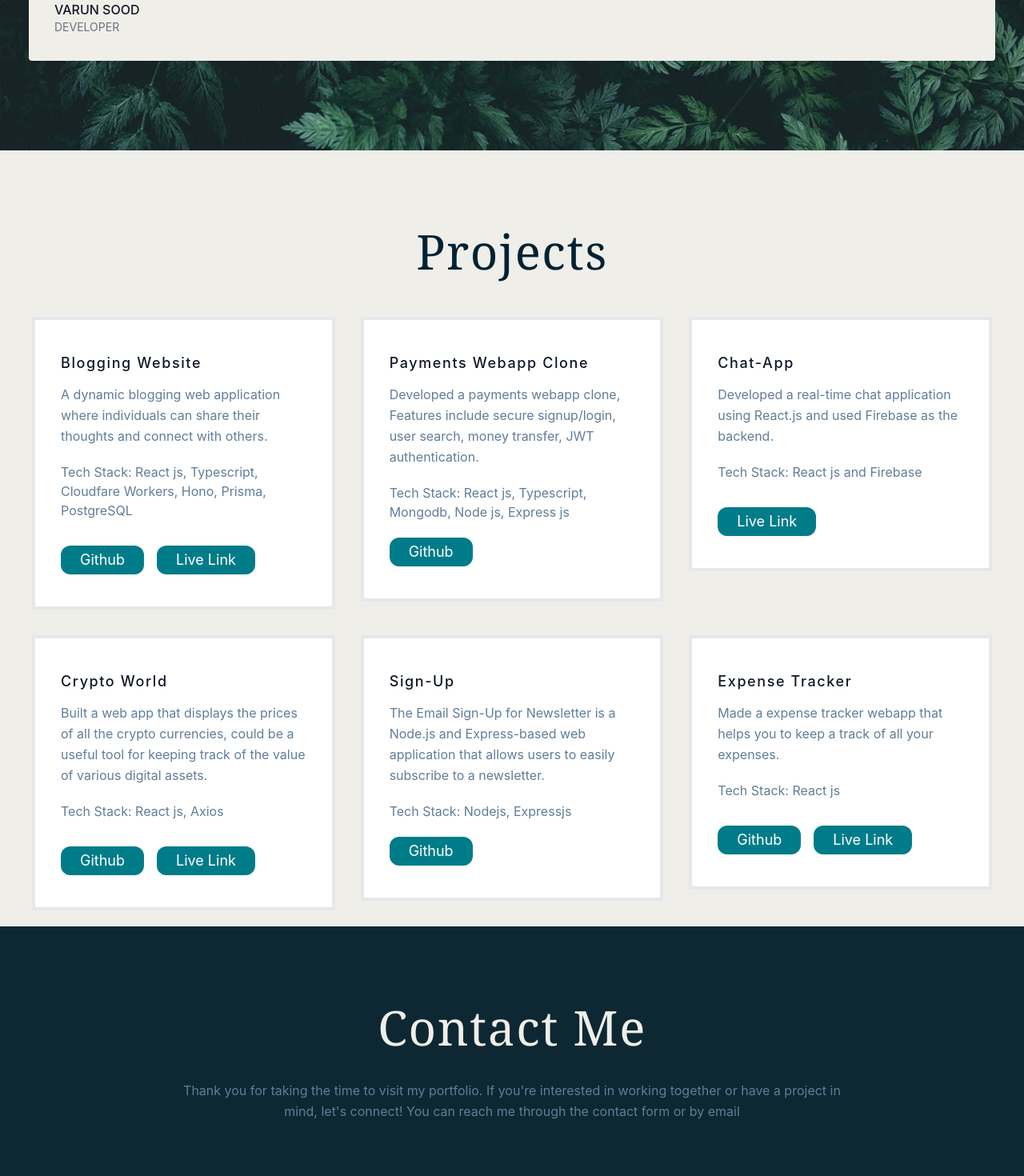
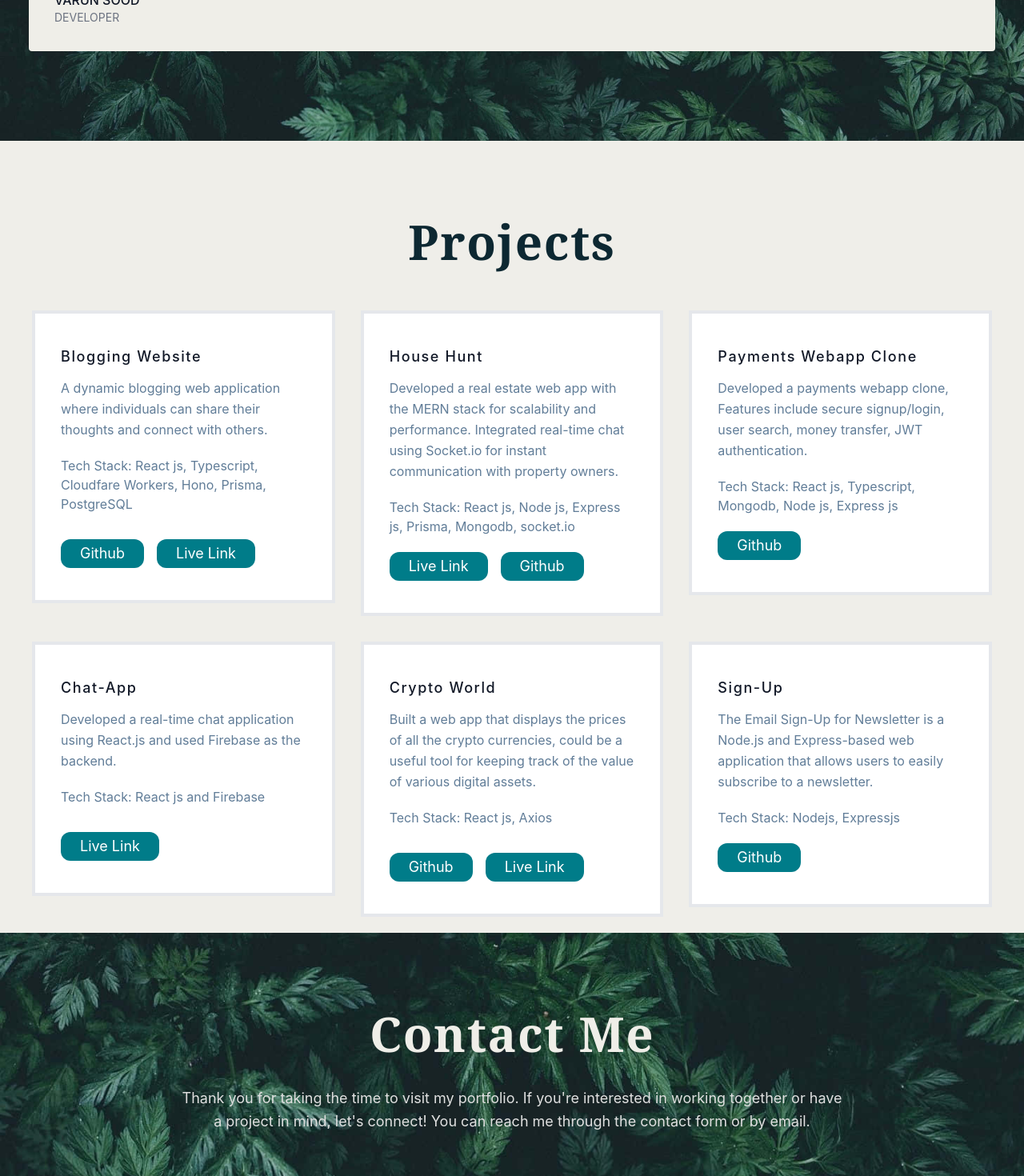
Before and after one commit to varunsood2003/website, a React (Create React App) app: page / in a window 1280 px wide. Shown: the part 1330-2800 px from the top of the page at 80% size. Built offline with nearby package versions, Linux system fonts and the light colour scheme; the HTML template or start-up script is replaced by a standard one.

Commit message:
fixed font,background

```diff
--- a/src/Components/About/App.js
+++ b/src/Components/About/App.js
@@ -31,7 +31,7 @@ export default function App() {
         </svg> */}
         <section class="text-gray-600 body-font">
           <div id="about" class="container px-5 py-24 mx-auto ">
-            <h1 className=" sm:text-6xl text-3xl mb-4 font-medium text-[#efeee9] font-serif flex justify-center items-center p-8" data-aos="fade-up">
+            <h1 data-aos="fade-up" className="sm:text-6xl text-3xl font-bold mb-4 text-[#efeee9] font-serif pt-8  pb-5 flex justify-center items-center">
               About me
             </h1>
             <div class="flex ">
--- a/src/Components/Contact/App.js
+++ b/src/Components/Contact/App.js
@@ -5,8 +5,10 @@ import gfg from "./gfg.png";
 import twitter from "./twitter.png";
 import link from "./link.png";
 import Aos from 'aos';
+import image from "../bush.jpeg"
 import { useEffect } from "react";
-import 'aos/dist/aos.css'
+import 'aos/dist/aos.css';
+
 export default function App() {
   useEffect(()=>{
     Aos.init({
@@ -14,35 +16,42 @@ export default function App() {
       duration: 1000
     });
   },[]);
+
   return (
     <>
       <section
+      style={{
+        backgroundImage: `url(${image})`,
+        backgroundSize: 'cover',
+        backgroundPosition: 'center',
+      }}
         id="contact"
-        className="text-gray-600 bg-[#0d2832] body-font relative "
+        className="text-gray-600 bg-gradient-to-b from-[#0d2832] to-[#01242a] body-font relative"
       >
-        <div className="container px-5  mx-auto">
+        <div className="container px-5 py-24 mx-auto">
           <div className="flex flex-col text-center w-full mb-12">
-            <h1 data-aos="fade-up" className="sm:text-6xl text-3xl font-medium mb-4 text-[#efeee8] font-serif pt-24 pb-5">
+            <h1 data-aos="fade-up" className="sm:text-6xl text-3xl font-bold mb-4 text-[#efeee8] font-serif  pb-5">
               Contact Me
             </h1>
-            <p className="lg:w-2/3 mx-auto leading-relaxed text-base">
+            <p className="lg:w-2/3 mx-auto leading-relaxed text-lg text-[#e0e0e0]">
               Thank you for taking the time to visit my portfolio. If you're
               interested in working together or have a project in mind, let's
-              connect! You can reach me through the contact form or by email
+              connect! You can reach me through the contact form or by email.
             </p>
           </div>
-          <div className="lg:w-1/2 md:w-2/3 mx-auto">
+          <div className="lg:w-1/2 md:w-2/3 mx-auto bg-white rounded-lg shadow-lg p-8">
             <form action="https://formspree.io/f/xqkoqrjv" method="POST" className="flex flex-wrap -m-2">
               <div className="p-2 w-1/2">
                 <div className="relative">
-                  <label for="name" className="leading-7 text-sm text-[#efeee8]">
+                  <label for="name" className="leading-7 text-sm text-gray-600 font-semibold">
                     Name
                   </label>
                   <input
                     type="text"
                     id="name"
                     name="name"
-                    className="w-full bg-gray-100 bg-opacity-50 rounded border border-gray-300 focus:border-indigo-500 focus:bg-white focus:ring-2 focus:ring-indigo-200 text-base outline-none text-gray-700 py-1 px-3 leading-8 transition-colors duration-200 ease-in-out"
+                    className="w-full bg-gray-100 rounded border border-gray-300 focus:border-[#007c89] focus:bg-white focus:ring-2 focus:ring-[#007c89] text-base outline-none text-gray-700 py-2 px-4 transition-colors duration-200 ease-in-out"
+                    placeholder="Enter your name"
                   />
                 </div>
               </div>
@@ -50,7 +59,7 @@ export default function App() {
                 <div className="relative">
                   <label
                     for="email"
-                    className="leading-7 text-sm text-[#efeee8]"
+                    className="leading-7 text-sm text-gray-600 font-semibold"
                   >
                     Email
                   </label>
@@ -58,7 +67,8 @@ export default function App() {
                     type="email"
                     id="email"
                     name="email"
-                    className="w-full bg-gray-100 bg-opacity-50 rounded border border-gray-300 focus:border-indigo-500 focus:bg-white focus:ring-2 focus:ring-indigo-200 text-base outline-none text-gray-700 py-1 px-3 leading-8 transition-colors duration-200 ease-in-out"
+                    className="w-full bg-gray-100 rounded border border-gray-300 focus:border-[#007c89] focus:bg-white focus:ring-2 focus:ring-[#007c89] text-base outline-none text-gray-700 py-2 px-4 transition-colors duration-200 ease-in-out"
+                    placeholder="Enter your email"
                   />
                 </div>
               </div>
@@ -66,55 +76,58 @@ export default function App() {
                 <div className="relative">
                   <label
                     for="message"
-                    className="leading-7 text-sm text-[#efeee8]"
+                    className="leading-7 text-sm text-gray-600 font-semibold"
                   >
                     Message
                   </label>
                   <textarea
                     id="message"
                     name="message"
-                    className="w-full bg-gray-100 bg-opacity-50 rounded border border-gray-300 focus:border-indigo-500 focus:bg-white focus:ring-2 focus:ring-indigo-200 h-32 text-base outline-none text-gray-700 py-1 px-3 resize-none leading-6 transition-colors duration-200 ease-in-out"
+                    className="w-full bg-gray-100 rounded border border-gray-300 focus:border-[#007c89] focus:bg-white focus:ring-2 focus:ring-[#007c89] h-32 text-base outline-none text-gray-700 py-2 px-4 resize-none transition-colors duration-200 ease-in-out"
+                    placeholder="Write your message..."
                   ></textarea>
                 </div>
               </div>
               <div className="p-2 w-full">
-                <button type="submit" value='send' className="flex mx-auto text-[#efeee9] bg-[#007c89] border-0 py-2 px-8 focus:outline-none  rounded text-lg">
+                <button type="submit" className="flex mx-auto text-white bg-[#007c89] hover:bg-[#006d78] border-0 py-2 px-8 focus:outline-none rounded text-lg shadow-lg transform hover:scale-105 transition-transform duration-300">
                   Submit
                 </button>
               </div>
-              <div className="p-2 w-full pt-8 mt-8 mb-6 border-t border-gray-200 text-center">
-                <a className="text-[#007c89]">soodvarun2003@gmail.com</a>
+              <div className="p-2 w-full pt-8 mt-8 border-t border-gray-300 text-center">
+                <a href="mailto:soodvarun2003@gmail.com" className="text-[#007c89] font-semibold">
+                  soodvarun2003@gmail.com
+                </a>
                 <p className="leading-normal my-5"></p>
                 <span className="inline-flex">
                   <a
                     href="https://www.linkedin.com/in/varun2003/"
-                    className="ml-4 text-gray-500  "
+                    className="ml-4 text-gray-500 hover:text-[#007c89] transition-colors duration-300"
                   >
-                    <img className="w-10 " src={link} alt="" />
+                    <img className="w-10 " src={link} alt="LinkedIn" />
                   </a>
                   <a
                     href="https://leetcode.com/varunsood/"
-                    className="ml-4 text-gray-500  "
+                    className="ml-4 text-gray-500 hover:text-[#007c89] transition-colors duration-300"
                   >
-                    <img className="w-10 " src={leetcode} alt="" />
+                    <img className="w-10 " src={leetcode} alt="LeetCode" />
                   </a>
                   <a
                     href="https://auth.geeksforgeeks.org/user/soodvarun2003/"
-                    className="ml-4 text-gray-500  "
+                    className="ml-4 text-gray-500 hover:text-[#007c89] transition-colors duration-300"
                   >
-                    <img className="w-10 " src={gfg} alt="" />
+                    <img className="w-10 " src={gfg} alt="GeeksForGeeks" />
                   </a>
                   <a
                     href="https://github.com/varunsood2003"
-                    className="ml-4 text-gray-500  "
+                    className="ml-4 text-gray-500 hover:text-[#007c89] transition-colors duration-300"
                   >
-                    <img className="w-10 " src={github} alt="" />
+                    <img className="w-10 " src={github} alt="GitHub" />
                   </a>
                   <a
                     href="https://twitter.com/VarunSo62929244"
-                    className="ml-4 text-gray-500  "
+                    className="ml-4 text-gray-500 hover:text-[#007c89] transition-colors duration-300"
                   >
-                    <img className="w-10 " src={twitter} alt="" />
+                    <img className="w-10 " src={twitter} alt="Twitter" />
                   </a>
                 </span>
               </div>
--- a/src/Components/Projects/App.js
+++ b/src/Components/Projects/App.js
@@ -24,7 +24,9 @@ export default function App() {
     <section className="text-gray-600 body-font">
       <div className='px-5'>
       <div  className='flex justify-center items-center'>
-      <h1 data-aos="fade-up" className=" sm:text-6xl text-3xl font-medium text-[#002233] pt-24 pb-5 font-serif">Projects</h1>
+      <h1 data-aos="fade-up" className="sm:text-6xl text-3xl font-bold mb-4 text-[#0d2832] font-serif pt-24 pb-5">
+              Projects
+            </h1>
       </div>
   <div className="container px-5 py-5 mx-auto ">
     <div className="flex flex-wrap -m-4">
@@ -37,6 +39,19 @@ export default function App() {
             <p className="">Tech Stack: React js, Typescript, Cloudfare Workers, Hono, Prisma, PostgreSQL</p>
             <button className="rounded-xl inline-flex text-white bg-[#007c89] border-0 py-1 px-6 focus:outline-none  text-lg mr-4 "><a href="https://github.com/varunsood2003/blog">Github</a> </button>
             <button className="rounded-xl inline-flex text-white bg-[#007c89] border-0 py-1 px-6 focus:outline-none  text-lg mt-3"><a href="https://blog-azure-zeta-91.vercel.app/signin">Live Link</a> </button>
+          </div>
+        </div>
+      </div>
+      <div className="lg:w-1/3 sm:w-1/2 p-4" data-aos="fade-up">
+        <div className="flex relative">
+          {/* <img alt="gallery" className="absolute inset-0 w-full h-full object-cover object-center" src={img3}/> */}
+          <div className="px-8 py-10 relative z-10 w-full border-4 border-gray-200 bg-white opacity-100">
+            <h1 className="title-font text-lg font-medium text-gray-900 mb-3">House Hunt</h1>
+            <p className="leading-relaxed">Developed a real estate web app with the MERN stack for scalability and performance. Integrated real-time chat using Socket.io for instant communication with property owners. </p>
+            <p className="">Tech Stack: React js, Node js, Express js, Prisma, Mongodb, socket.io</p>
+            <button className="rounded-xl inline-flex text-white bg-[#007c89] border-0 py-1 px-6 focus:outline-none  text-lg mr-4 "><a href="https://househunt-azure.vercel.app/">Live Link</a> </button>
+            <button className="rounded-xl inline-flex text-white bg-[#007c89] border-0 py-1 px-6 focus:outline-none  text-lg mr-4 "><a href="https://github.com/varunsood2003/HouseHunt">Github</a> </button>
+            {/* <button className="rounded-xl inline-flex text-white bg-[#007c89] border-0 py-1 px-6 focus:outline-none  text-lg mt-3"><a href="https://blog-azure-zeta-91.vercel.app/signin">Live Link</a> </button> */}
           </div>
         </div>
       </div>
@@ -91,18 +106,6 @@ export default function App() {
           </div>
         </div>
       </div>
-      <div className="lg:w-1/3 sm:w-1/2 p-4" data-aos="fade-up">
-        <div className="flex relative">
-          {/* <img alt="gallery" className="absolute inset-0 w-full h-full object-cover object-center" src={img4}/> */}
-          <div className="px-8 py-10 relative z-10 w-full border-4 border-gray-200 bg-white opacity-100">
-            <h1 className="title-font text-lg font-medium text-gray-900 mb-3">Expense Tracker</h1>
-            <p className="leading-relaxed">Made a expense tracker webapp that helps you to keep a track of all your expenses. </p>
-            <p className="">Tech Stack: React js</p>
-            <button className="rounded-xl inline-flex text-white bg-[#007c89] border-0 py-1 px-6 focus:outline-none  text-lg mr-4 "><a href="https://github.com/varunsood2003/expense-tracker">Github</a> </button>
-            <button className="rounded-xl inline-flex text-white bg-[#007c89] border-0 py-1 px-6 focus:outline-none  text-lg mt-3"><a href="https://varunsood2003.github.io/expense-tracker/">Live Link</a> </button>
-          </div>
-        </div>
-      </div>
       </div>
     </div>
   </div>
```
